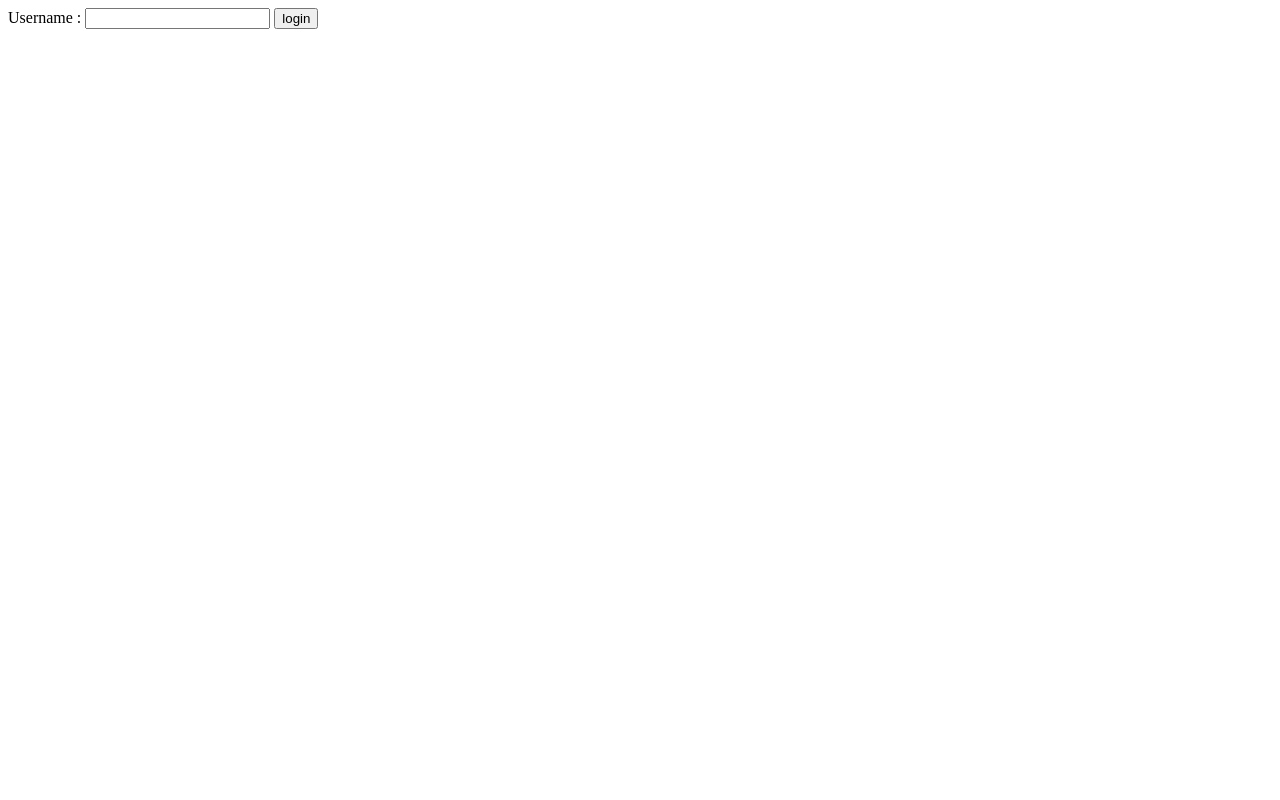
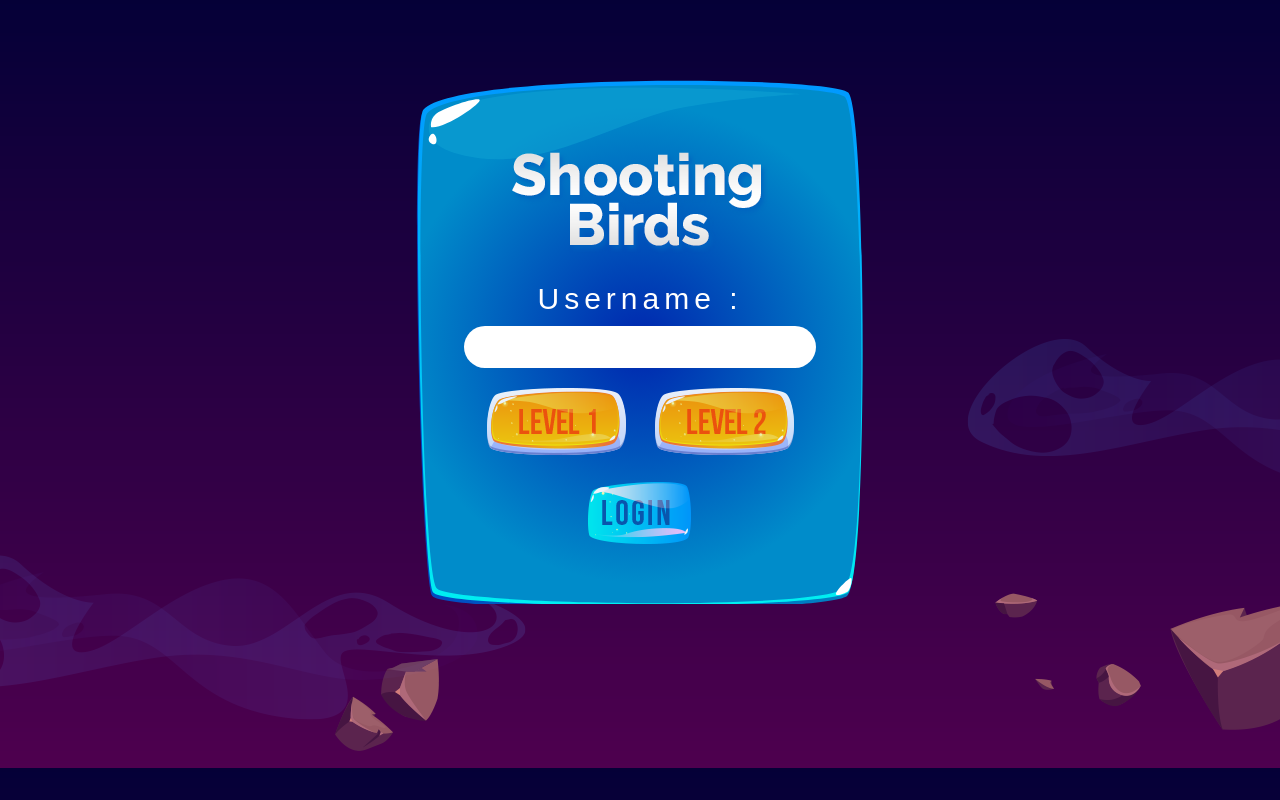
Before and after one commit to FatmaAkram/JS-Shooting-Birds-Game, a plain HTML site: page index.html in a window 1280 px wide. Drawn offline with Linux system fonts and the light colour scheme.

Commit message:
Home page ui updated

```diff
--- a/index.html
+++ b/index.html
@@ -5,44 +5,22 @@
     <meta charset="utf-8">
     <meta name="viewport" content="width=device-width, initial-scale=1.0">
     <title>Shooting Birds Game</title>
+    <link rel="stylesheet" href="styles/home.css">
 </head>
+
 <body>
-    <div>
-        <label for="username">Username : </label>
-        <input name="username" type="text">
-        <button onclick="login()">login</button>
-    </div>
-    <script>
-        function login() {
-            location.href = 'game.html';
-            let newPlayer = document.querySelector("input[name=username]");
-            let prevPlayers = JSON.parse(localStorage.getItem("users"));
-            let checkExist = 0;
-            let currentPlayer = "";
-            if (prevPlayers == null) { //first time
-                prevPlayers = new Array();
-                let obj = {};
-                obj["name"] = newPlayer.value;
-                obj["score"] = 0;
-                prevPlayers.push(obj);
-                console.log(prevPlayers.length);
-            } else {
-                checkExist = prevPlayers.findIndex(player => player.name == newPlayer.value);
-                if (checkExist == -1) { // If player doesn't exisy before added to users array
-                    let obj = {};
-                    obj["name"] = newPlayer.value;
-                    obj["score"] = 0;
-                    prevPlayers.push(obj);
-                    checkExist = prevPlayers.length - 1;
-                }
-            }
-            currentPlayer = {};
-            currentPlayer["name"] = newPlayer.value;
-            currentPlayer["id"] = checkExist;
-            localStorage.setItem("users", JSON.stringify(prevPlayers));
-            localStorage.setItem("currentPlayer", JSON.stringify(currentPlayer));
-        }
-    </script>
+    <section class="wrapper">
+        <section id="login">
+           <img src="Images/logo.png" alt="logoImg" id="logo">
+            <label for="username"> Username : </label>
+            <input name="username" type="text">
+            <button id="level1"></button>
+            <button id="level2"></button>
+            <button onclick="login()" id="loginBtn"></button>
+        </section>
+
+    </section>
+    <script src="js/home.js"></script>
 </body>
 
 </html>
--- a/js/Bird.js
+++ b/js/Bird.js
@@ -1,6 +1,6 @@
 import {MovableObject} from "./MovableObject.js";
 class Bird extends MovableObject {
-    birdType;
+    #birdType;
     constructor(left, top, speed, sprite) {
         super(left, top, speed, sprite);
     }
--- /dev/null
+++ b/js/Bomb.js
@@ -0,0 +1,6 @@
+import {MovableObject} from "./Bird.js";
+class Bomb extends MovableObject {
+    constructor(left, top, speed, sprite) {
+        super(left, top, speed, sprite);
+    }
+}
--- a/js/app.js
+++ b/js/app.js
@@ -13,7 +13,7 @@ function getRndNumber(min, max) {
 }
 /** Global **/
 let score = 0;
-let images = ["images/normalBird.gif", "images/bonusBird.gif", "images/blackBird.gif"];
+let images = ["Images/normalBird.gif", "Images/bonusBird.gif", "Images/blackBird.gif"];
 let LeftRight = ["left", "right"];
 let ducks = [];
 let i = 0;
@@ -89,7 +89,7 @@ function updateScore(clickedBird) {
 
     if (clickedBird.hasClass("normalBird")) {
         currentPlayer.Score += 5;
-        clickedBird.attr("src", "images/fireBird.gif");
+        clickedBird.attr("src", "Images/fireBird.gif");
         Sounds.normalShot.play();
     } else if (clickedBird.hasClass("bonusBird")) {
         currentPlayer.Score += 10;
--- /dev/null
+++ b/js/home.js
@@ -0,0 +1,29 @@
+function login() {
+    location.href = 'game.html';
+    let newPlayer = document.querySelector("input[name=username]");
+    let prevPlayers = JSON.parse(localStorage.getItem("users"));
+    let checkExist = 0;
+    let currentPlayer = "";
+    if (prevPlayers == null) { //first time
+        prevPlayers = new Array();
+        let obj = {};
+        obj["name"] = newPlayer.value;
+        obj["score"] = 0;
+        prevPlayers.push(obj);
+        console.log(prevPlayers.length);
+    } else {
+        checkExist = prevPlayers.findIndex(player => player.name == newPlayer.value);
+        if (checkExist == -1) { // If player doesn't exisy before added to users array
+            let obj = {};
+            obj["name"] = newPlayer.value;
+            obj["score"] = 0;
+            prevPlayers.push(obj);
+            checkExist = prevPlayers.length - 1;
+        }
+    }
+    currentPlayer = {};
+    currentPlayer["name"] = newPlayer.value;
+    currentPlayer["id"] = checkExist;
+    localStorage.setItem("users", JSON.stringify(prevPlayers));
+    localStorage.setItem("currentPlayer", JSON.stringify(currentPlayer));
+}
--- a/styles/css.css
+++ b/styles/css.css
@@ -7,7 +7,7 @@ body {
     height: 800px;
     background-image: url("../Images/bg1.png");
     border: 2px solid green;
-    cursor: url('../images/objetive.png'), pointer;
+    cursor: url('../Images/objetive.png'), pointer;
 
 }
 
--- /dev/null
+++ b/styles/home.css
@@ -0,0 +1,81 @@
+body {
+    background: url(../Images/Hbg.png);
+    /*    background-size: cover;*/
+    font-family: fantasy;
+    color: white;
+    font-size: 30px;
+    letter-spacing: 5px;
+    user-select: none;
+}
+
+.wrapper {
+    display: flex;
+    justify-content: center;
+}
+
+#login {
+    width: 366px;
+    margin-top: 5%;
+    padding: 50px;
+    /*    padding-top: 100px;*/
+    height: 433px;
+    /*    background-color: red;*/
+    background: url(../Images/modal.svg);
+    background-size: cover;
+    text-align: center;
+}
+
+input[name="username"] {
+    width: 90%;
+    height: 40px;
+    border-radius: 50px;
+    border: none;
+    /*    box-shadow: #073d6f 5px 5px 5px;*/
+    margin: 10px 0;
+    padding-left: 20px;
+    font-size: 20px;
+    color: #073d6f;
+
+}
+
+input[name="username"]:focus {
+    outline: none;
+    box-shadow: #073d6f 5px 5px 5px;
+}
+
+#modal {
+    opacity: 100%;
+}
+
+#level1,
+#level2,
+#loginBtn {
+    width: 154px;
+    height: 86px;
+    border: none;
+    opacity: .92;
+    outline: none;
+
+
+}
+
+#level1 {
+    background: url(../Images/level1.png) no-repeat;
+
+}
+
+#level2 {
+    background: url(../Images/level2.png) no-repeat;
+
+}
+
+#level1:hover,
+#level2:hover,
+#loginBtn:hover {
+    opacity: 1;
+}
+
+#loginBtn {
+    background: url(../Images/login.png) no-repeat;
+
+}
```
Also changed, not shown: Images/Hbg.png (added), Images/level1.png (added), Images/level2.png (added), Images/login.png (added), Images/logo.png (added), Images/modal.svg (added).
